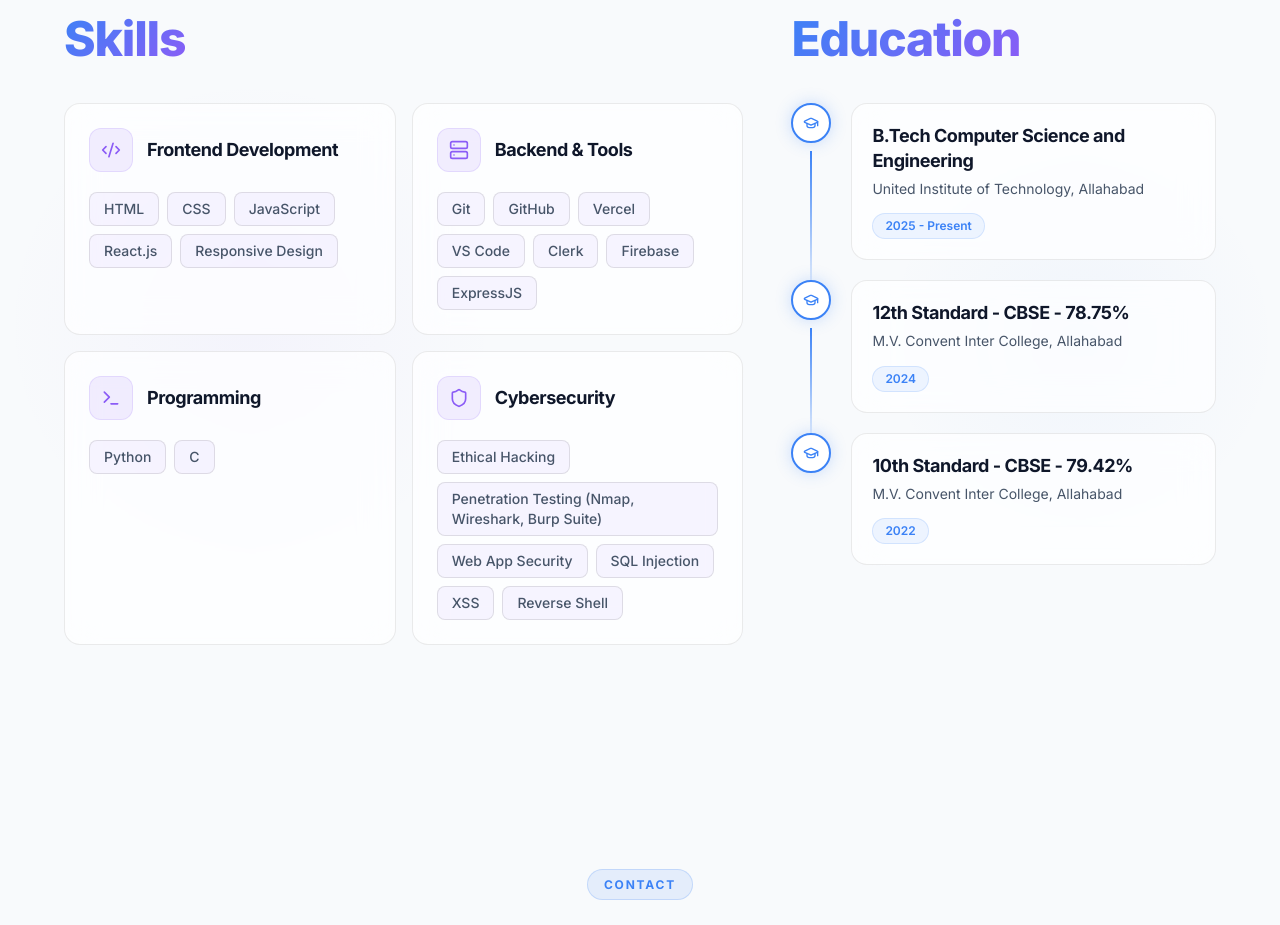
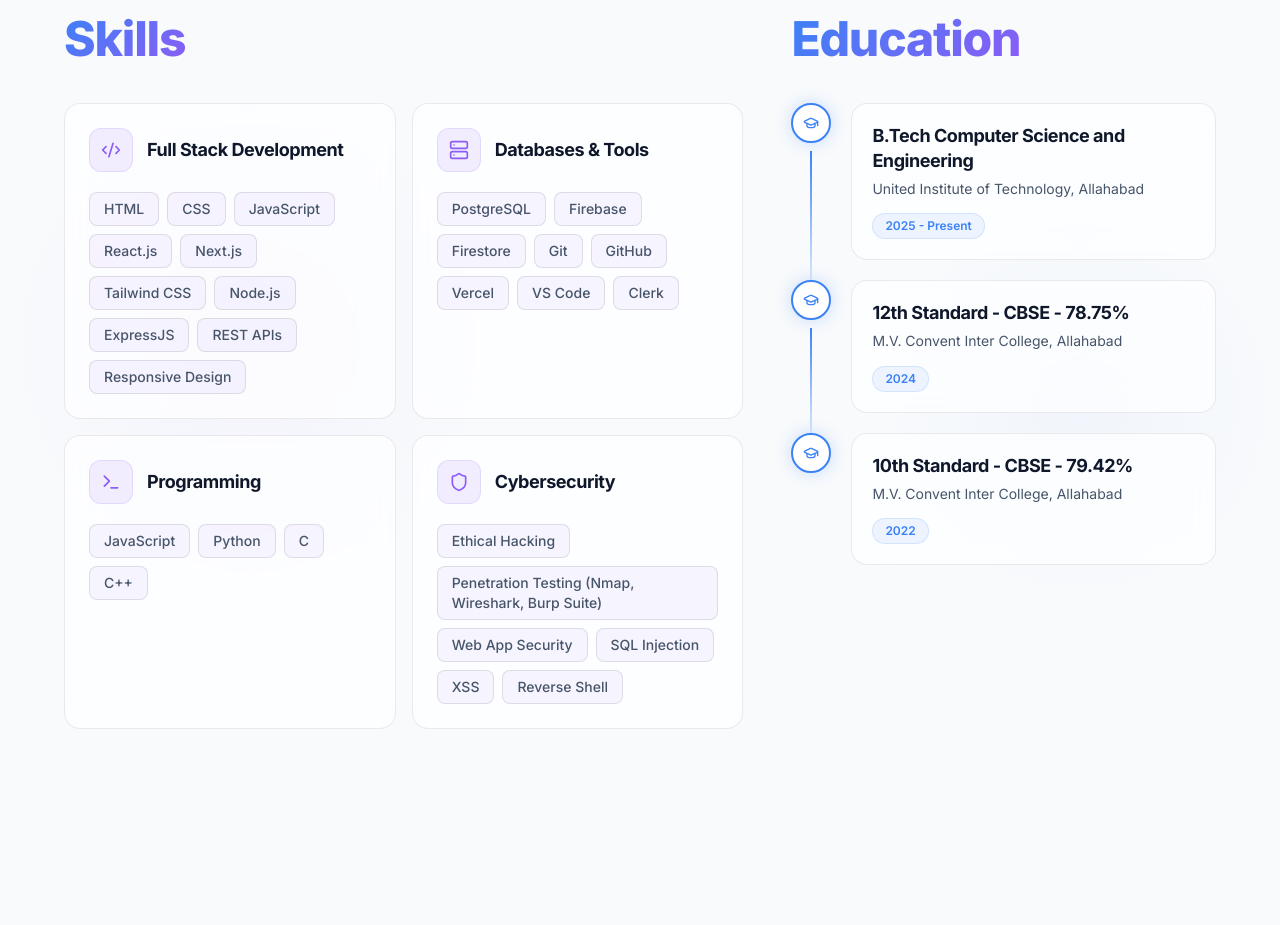
Before and after one commit to ayush8620/portfolio, a Next.js app: page / in a window 1280 px wide. Shown: the part 5680-6605 px from the top of the page. Built offline with nearby package versions, Linux system fonts and the light colour scheme.

Commit message:
Update skills to full stack

```diff
--- a/components/Skills.js
+++ b/components/Skills.js
@@ -4,9 +4,9 @@ import { useRef } from "react";
 import { Code2, Server, Terminal, Shield, GraduationCap } from "lucide-react";
 
 const skillCategories = [
-  { title: "Frontend Development", icon: Code2, skills: ["HTML", "CSS", "JavaScript", "React.js", "Responsive Design"] },
-  { title: "Backend & Tools", icon: Server, skills: ["Git", "GitHub", "Vercel", "VS Code", "Clerk", "Firebase", "ExpressJS"] },
-  { title: "Programming", icon: Terminal, skills: ["Python", "C"] },
+  { title: "Full Stack Development", icon: Code2, skills: ["HTML", "CSS", "JavaScript", "React.js", "Next.js", "Tailwind CSS", "Node.js", "ExpressJS", "REST APIs", "Responsive Design"] },
+  { title: "Databases & Tools", icon: Server, skills: ["PostgreSQL", "Firebase", "Firestore", "Git", "GitHub", "Vercel", "VS Code", "Clerk"] },
+  { title: "Programming", icon: Terminal, skills: ["JavaScript", "Python", "C", "C++"] },
   { title: "Cybersecurity", icon: Shield, skills: ["Ethical Hacking", "Penetration Testing (Nmap, Wireshark, Burp Suite)", "Web App Security", "SQL Injection", "XSS", "Reverse Shell"] }
 ];
 
```
